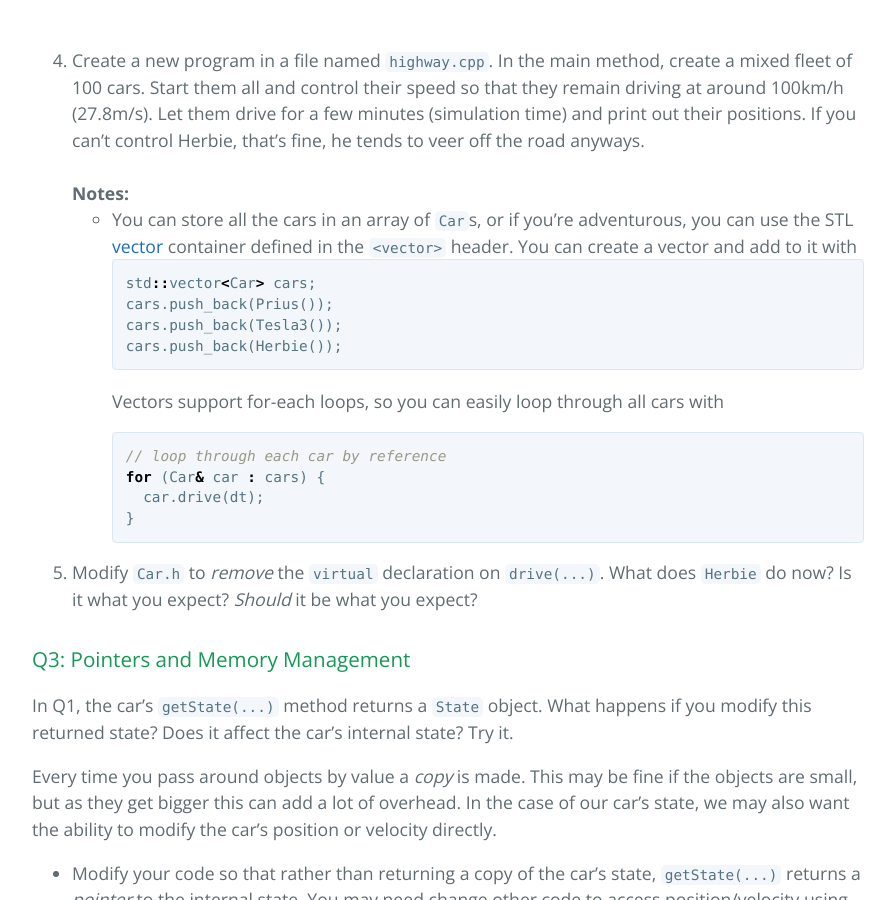
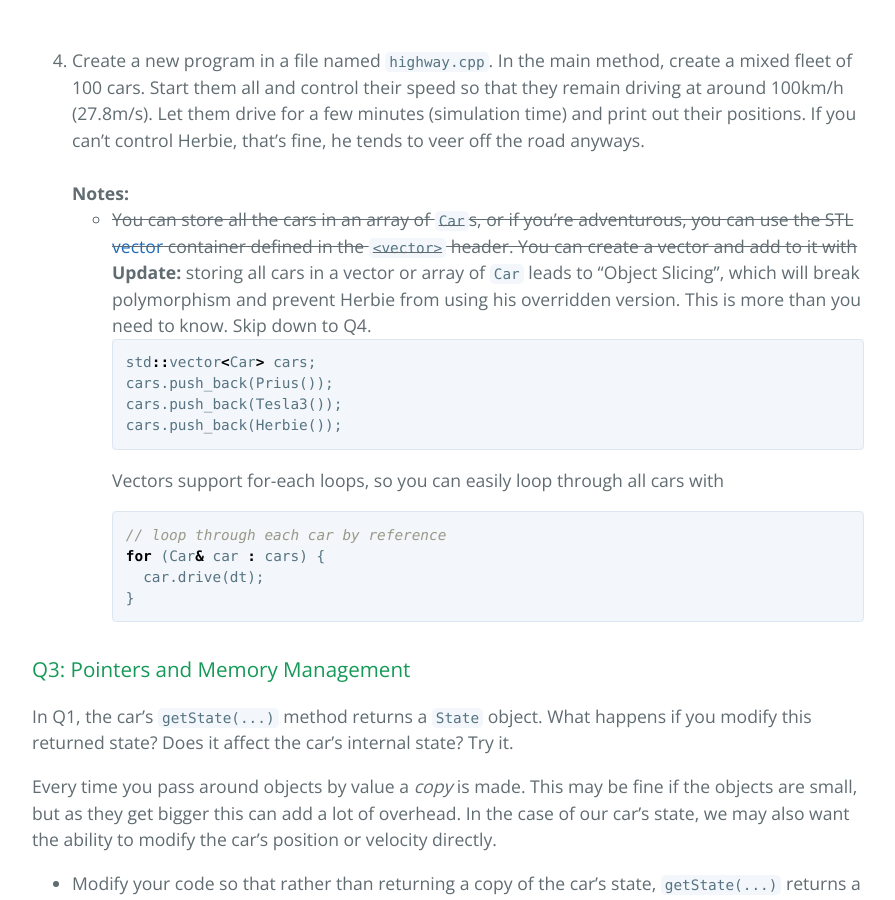
Before and after one commit to cpen333/cpen333.github.io, a Jekyll site: the page built from _labs/cplusplus.md, in a window 1280 px wide and 900 px high, scrolled down 9338 px. Shown: the whole window, without its empty margins (192-1087 px from the left). Built offline with Jekyll 4.4.1, drawn with Linux system fonts in a browser that asks for light colours; formulas are drawn with MathJax 3; some of the changed text lies outside the part shown.

Commit message:
object slicing error

````diff
--- a/_labs/cplusplus.md
+++ b/_labs/cplusplus.md
@@ -270,7 +270,8 @@ Let's say we wanted to create a fleet of one hundred [Evo](https://www.evo.ca) c
 <img src="{{site.url}}/assets/labs/cplusplus/car_hierarchy.png" alt="Car hierarchy" width="80%"/><br/><br/>
 4. Create a new program in a file named `highway.cpp`.  In the main method, create a mixed fleet of 100 cars.  Start them all and control their speed so that they remain driving at around 100km/h (27.8m/s).  Let them drive for a few minutes (simulation time) and print out their positions.  If you can't control Herbie, that's fine, he tends to veer off the road anyways.<br/><br/>
 **Notes:**
-  - You can store all the cars in an array of `Car`s, or if you're adventurous, you can use the STL [vector](http://en.cppreference.com/w/cpp/container/vector) container defined in the `<vector>` header.  You can create a vector and add to it with
+  - ~~You can store all the cars in an array of `Car`s, or if you're adventurous, you can use the STL [vector](http://en.cppreference.com/w/cpp/container/vector) container defined in the `<vector>` header.  You can create a vector and add to it with~~
+  **Update:** storing all cars in a vector or array of `Car` leads to "Object Slicing", which will break polymorphism and prevent Herbie from using his overridden version.  This is more than you need to know.  Skip down to Q4.
    ```cpp
    std::vector<Car> cars;
    cars.push_back(Prius());
@@ -284,7 +285,6 @@ Let's say we wanted to create a fleet of one hundred [Evo](https://www.evo.ca) c
      car.drive(dt);
    }
    ```
-5. Modify `Car.h` to *remove* the `virtual` declaration on `drive(...)`.  What does `Herbie` do now?  Is it what you expect?  *Should* it be what you expect?
 
 ### Q3: Pointers and Memory Management
 
@@ -320,6 +320,8 @@ Whenever you create an instance of a class like you would any other primitive va
    delete[] cars2;  // free dynamic array
    ```
 
+2. Modify `Car.h` to *remove* the `virtual` declaration on `drive(...)`.  What does `Herbie` do now?  Is it what you expect?  *Should* it be what you expect?
+
 ## Submitting Your Lab
 
 You must demonstrate your completed lab to one of the TAs during a lab session.  He or she may ask you some questions about your work to test your understanding.  Each lab is graded out of 5, and is due by the end of the following lab period (i.e. Lab 1 is due by the end of the Lab 2 time-slot).
````
Also changed, not shown: other parts of _labs/cplusplus.md (+1 -1 lines).
